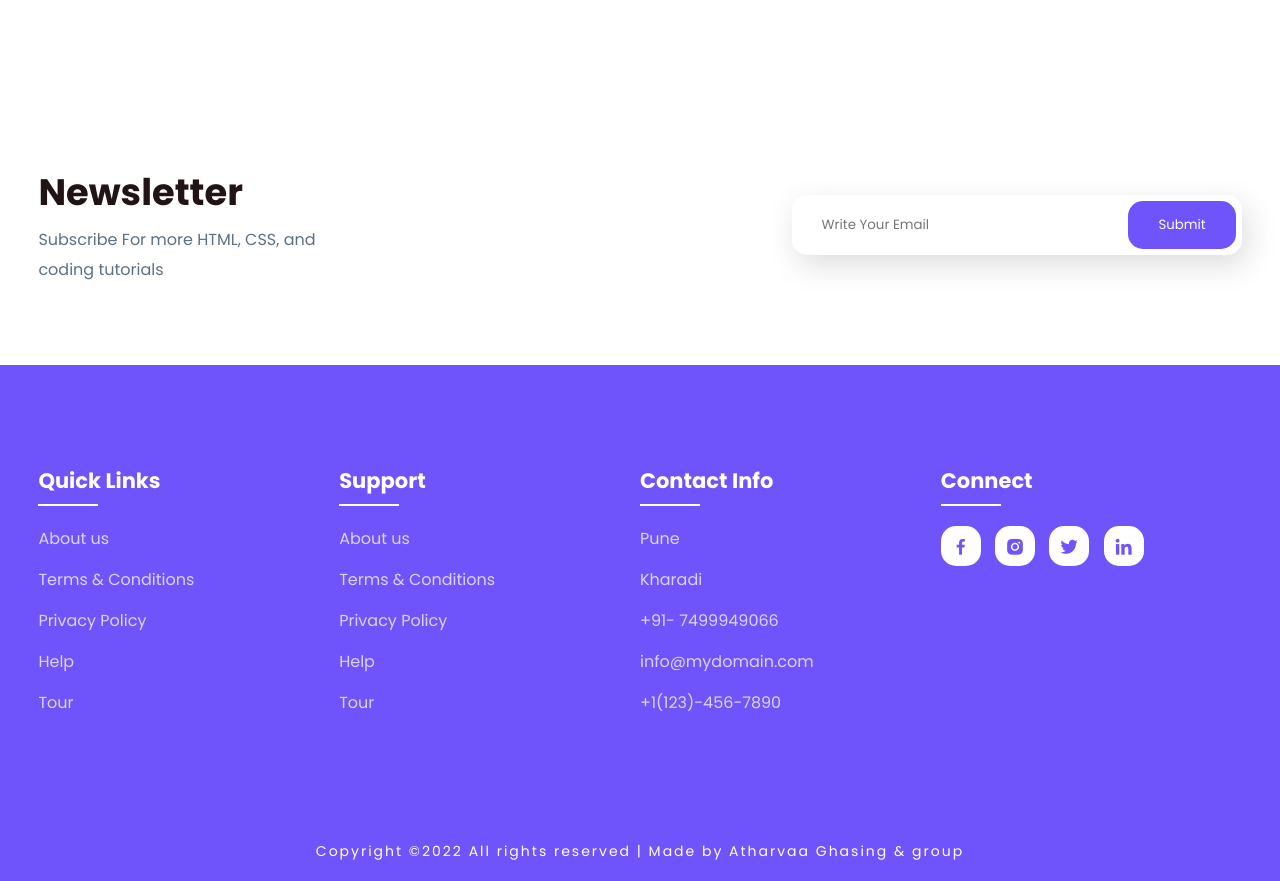
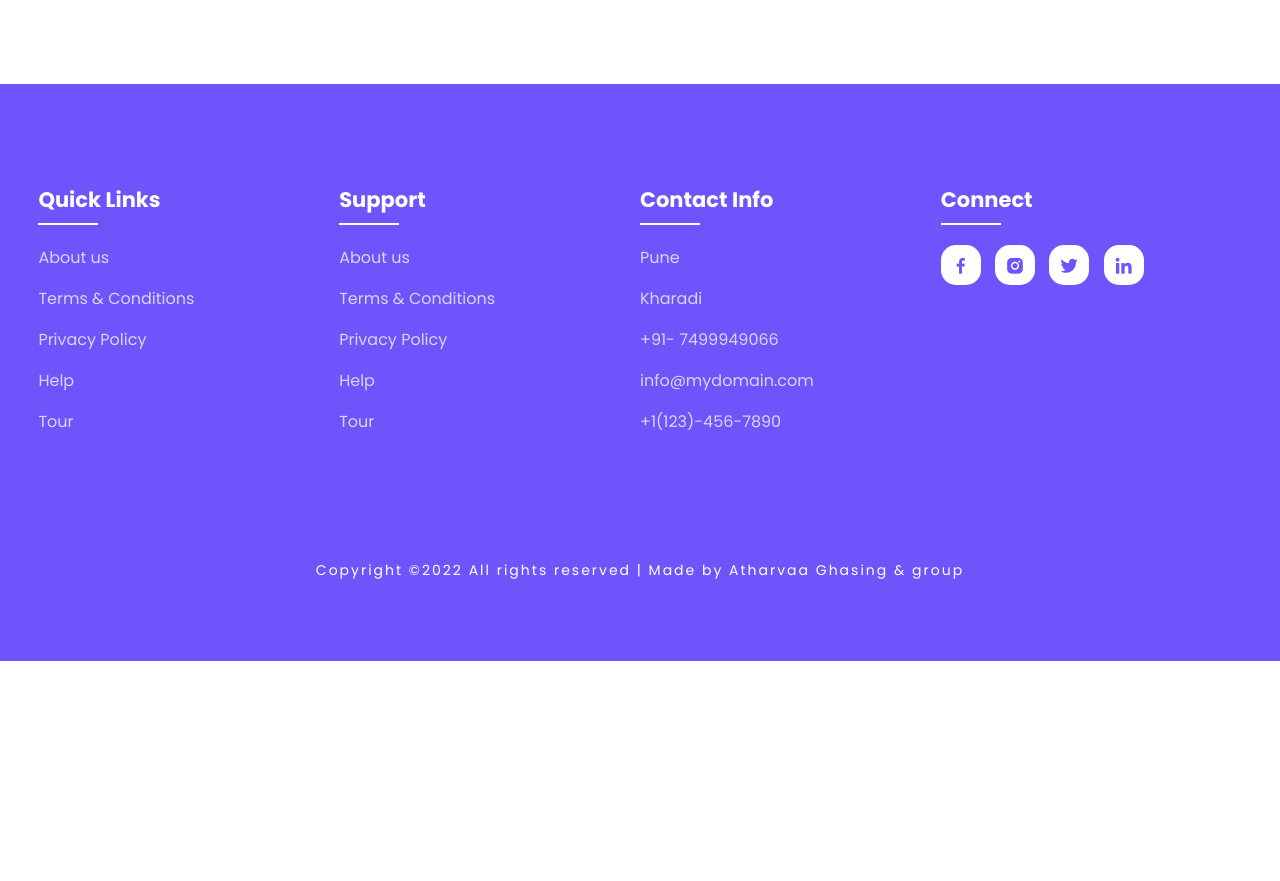
Before and after one commit to KCREEK/Tourism-website, a plain HTML site: page index.html in a window 1280 px wide. Shown: the part 3547-4428 px from the top of the page. After the commit the page ends 4208 px from the top, so only its background shows below. Drawn offline with nearby package versions, Linux system fonts and the light colour scheme.

Commit message:
Made changes in the newsletter

```diff
--- a/index.html
+++ b/index.html
@@ -198,20 +198,6 @@
 		</div>
 	</section>
 
-	<!--Newsletter--->
-	<section class="newsletter">
-		<div class="news-text">
-			<h2>Newsletter</h2>
-			<p>Subscribe For more HTML, CSS, and <br> coding tutorials</p>
-		</div>
-
-		<div class="send">
-			<form>
-				<input type="email" placeholder="Write Your Email" required>
-				<input type="submit" value="Submit">
-			</form>
-		</div>
-	</section>
 
 	<!--footer--->
 	<section id="contact">
```
